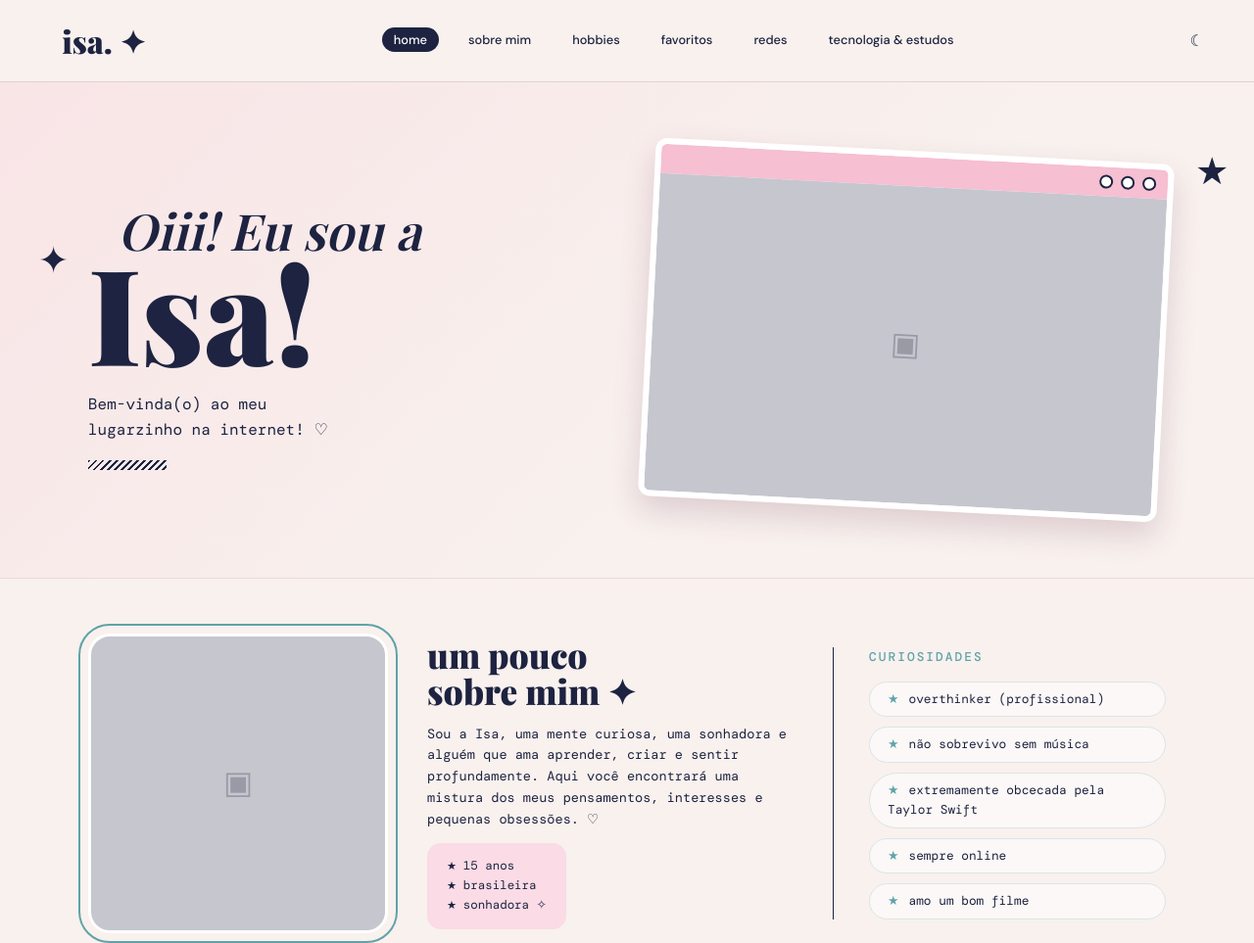
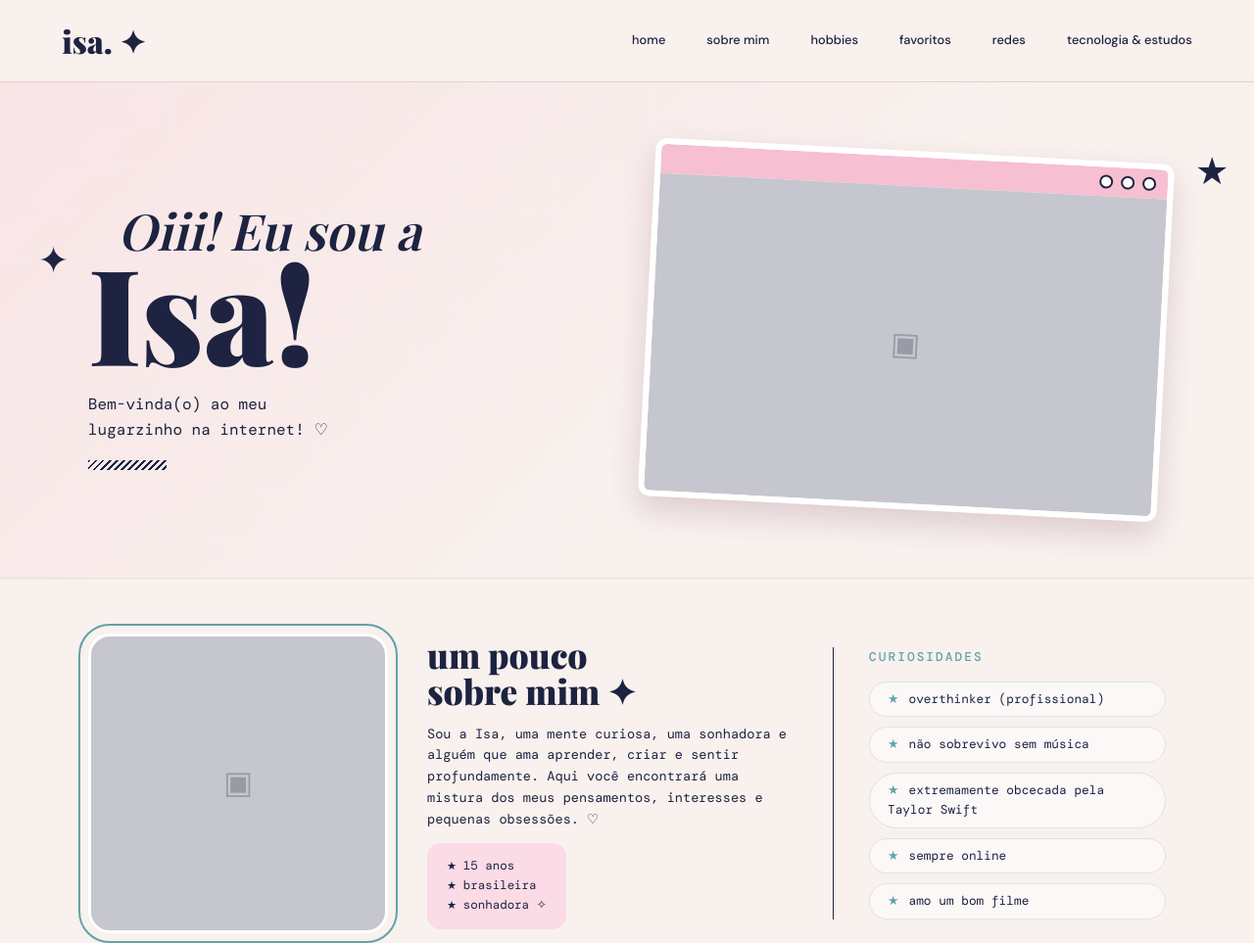
Before and after one commit to isabellaomena/OsBobocas, a plain HTML site: page isabellaomena.html in a window 1280 px wide. Shown: the top 963 px of the page at 98% size. Drawn offline with nearby package versions, Linux system fonts and the light colour scheme; a web font is replaced by a local one.

Commit message:
feat(ajusta_navbar)

```diff
--- a/isabellaomena.html
+++ b/isabellaomena.html
@@ -119,14 +119,13 @@ footer .up{margin-left:auto;width:44px;height:44px;border:2px solid #fff;border-
 <header class="nav">
   <a class="logo" href="#home">isa. ✦</a>
   <ul>
-    <li><a class="on" href="#home">home</a></li>
+    <li><a href="#home">home</a></li>
     <li><a href="#about">sobre mim</a></li>
     <li><a href="#hobbies">hobbies</a></li>
     <li><a href="#favorites">favoritos</a></li>
     <li><a href="#socials">redes</a></li>
     <li><a href="#tech">tecnologia &amp; estudos</a></li>
   </ul>
-  <span aria-hidden="true">☾</span>
 </header>
 
 <section class="hero" id="home">
```
